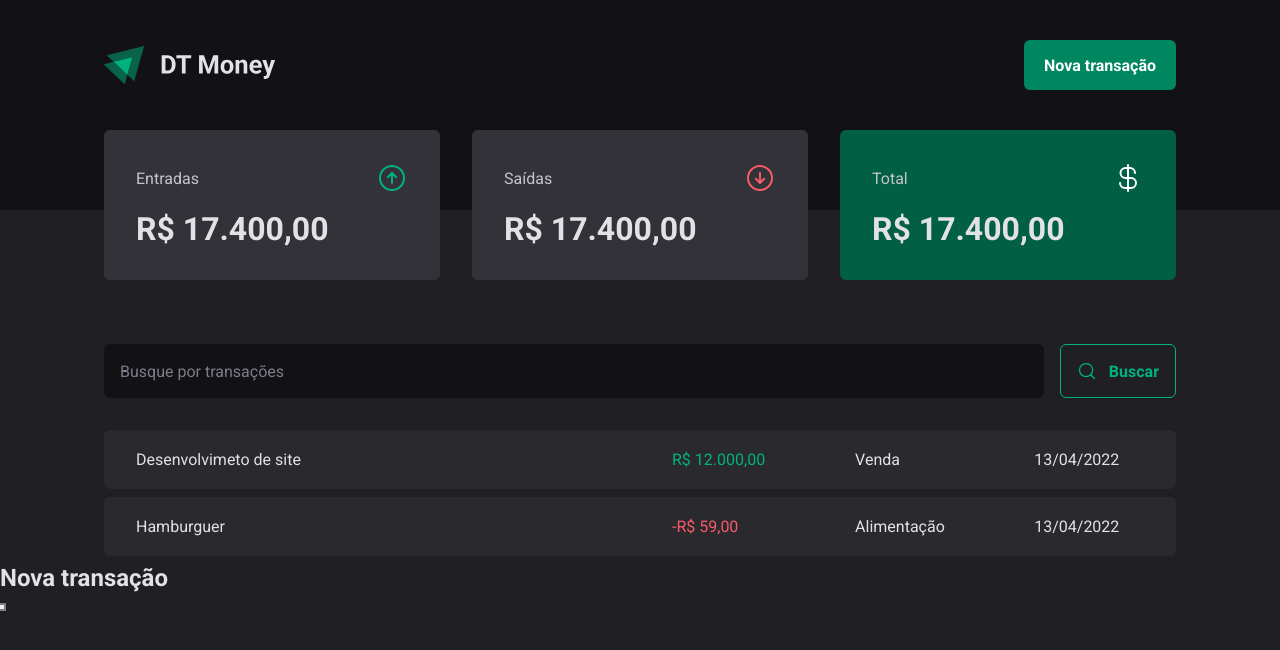
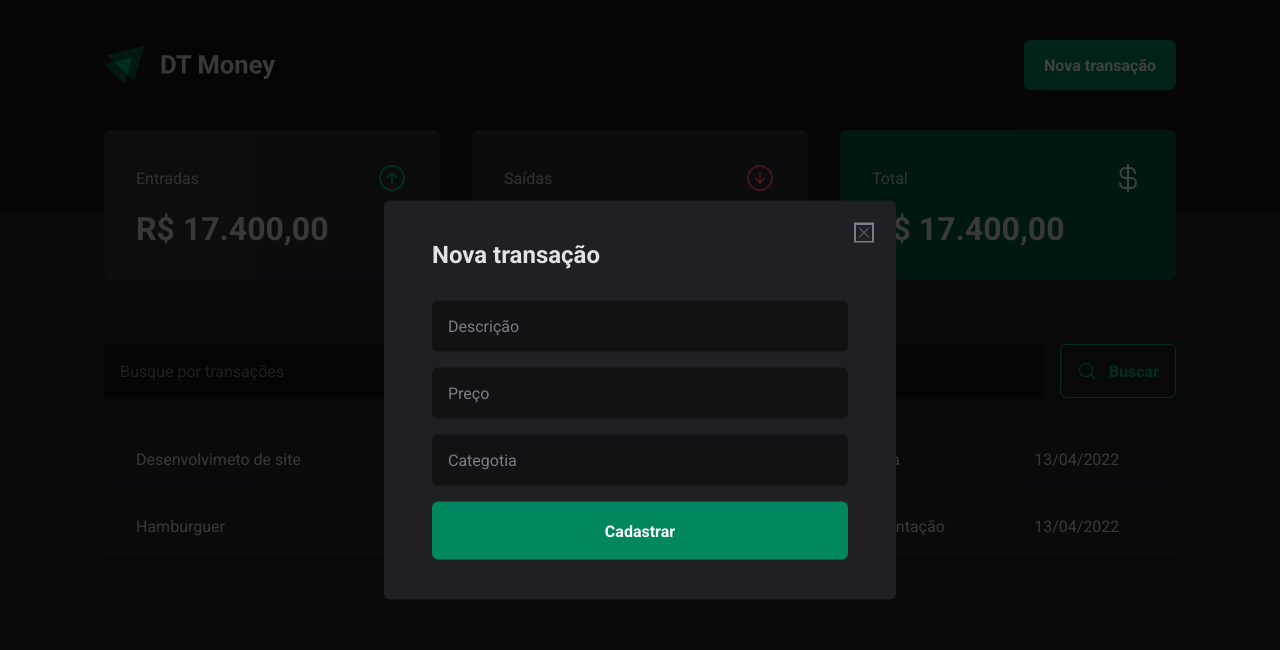
Before and after one commit to LeonamJop/Rocketseat-Ignite-dtMoney, a React (Vite) app: page / in a window 1280 px wide. Both pictures are taken after a click on the button "Nova transação". Shown: the top 650 px of the page. Built offline with nearby package versions, Linux system fonts and the light colour scheme.

Commit message:
feat: Criando modal para nova transação

```diff
--- a/src/components/Header/index.tsx
+++ b/src/components/Header/index.tsx
@@ -2,6 +2,7 @@
 import * as Dialog from '@radix-ui/react-dialog'
 
 import logoImg from '../../assets/logo.svg';
+import { NewTransactionModal } from "../NewTransactionModal";
 
 export function Header() {
     return (
@@ -14,16 +15,7 @@
                         <NewTransactionButton>Nova transação</NewTransactionButton>
                     </Dialog.Trigger>
 
-                    <Dialog.Portal>
-                        <Dialog.Overlay />
-
-                        <Dialog.Content>
-                            <Dialog.Title>Nova transação</Dialog.Title>
-
-                            <Dialog.Close />
-                        </Dialog.Content>
-                    </Dialog.Portal>
-
+                    <NewTransactionModal />
                 </Dialog.Root>
             </HeaderContent>
         </HeaderContainer>
--- /dev/null
+++ b/src/components/NewTransactionModal/index.tsx
@@ -0,0 +1,30 @@
+import * as Dialog from '@radix-ui/react-dialog'
+import { X } from 'phosphor-react'
+import { CloseButton, Content, Overlay } from './styled'
+
+export function NewTransactionModal() {
+    return (
+        <Dialog.Portal>
+            <Overlay />
+
+            <Content>
+                <Dialog.Title>Nova transação</Dialog.Title>
+
+                <CloseButton>
+                    <X />
+                </CloseButton>
+
+                <form action=''>
+                    <input type="text" placeholder='Descrição' required />
+                    <input type="number" placeholder='Preço' required />
+                    <input type="text" placeholder='Categotia' required />
+
+                    <button type='submit'>
+                        Cadastrar
+                    </button>
+                </form>
+
+            </Content>
+        </Dialog.Portal>
+    )
+}
--- /dev/null
+++ b/src/components/NewTransactionModal/styled.ts
@@ -0,0 +1,69 @@
+import styled from "styled-components";
+import * as Dialog from '@radix-ui/react-dialog'
+
+export const Overlay = styled(Dialog.Overlay)`
+    position: fixed;
+    width: 100vw;
+    height: 100vh;
+    inset: 0;
+    background: rgba(0, 0, 0, 0.75);
+`
+
+export const Content = styled(Dialog.Content)`
+    min-width: 32rem;
+    border-radius: 6px;
+    padding: 2.5rem 3rem;
+    background: ${props => props.theme["gray-800"]};
+
+    position: fixed;
+    top: 50%;
+    left: 50%;
+    transform: translate(-50%, -50%);
+
+    form {
+        margin-top: 2rem;
+
+        display: flex;
+        flex-direction: column;
+        gap: 1rem;
+
+        input {
+            border: 0;
+            border-radius: 6px;
+            background: ${props => props.theme["gray-900"]};
+            color: ${props => props.theme["gray-300"]};
+            padding: 1rem;
+
+            &::placeholder {
+                color: ${props => props.theme["gray-500"]};
+            }
+        }
+
+        button[type="submit"] {
+            height: 58px;
+            border: 0;
+            border-radius: 6px;
+            background: ${props => props.theme["green-500"]};
+            color: ${props => props.theme.white};
+            font-weight: bold;
+            padding: 0 1.25rem;
+            cursor: pointer;
+
+            &:hover {
+                background: ${props => props.theme["green-700"]};
+                transition: background-color 0.2s;
+            }
+        }
+    }
+`
+
+export const CloseButton = styled(Dialog.Close)`
+    position: absolute;
+    background: transparent;
+    border: 0;
+    top: 1.5rem;
+    right: 1.5rem;
+    line-height: 0;
+    cursor: pointer;
+    color: ${props => props.theme["gray-500"]};
+`
```
